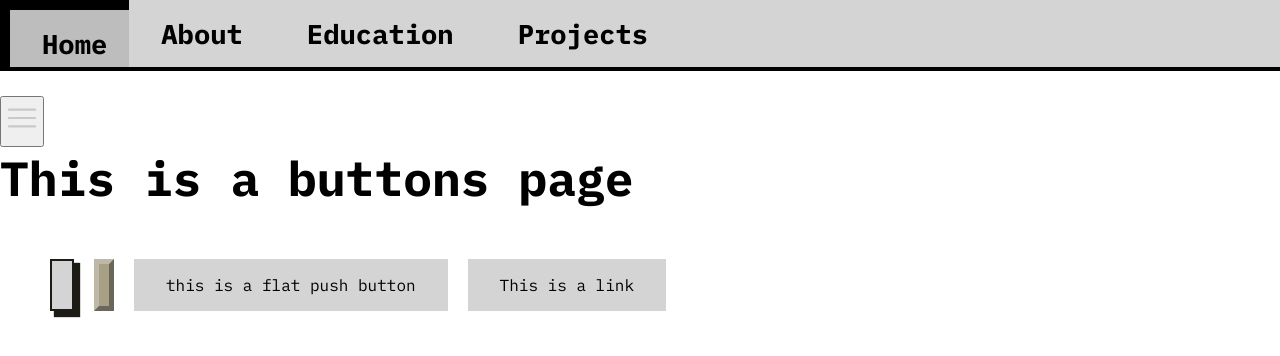
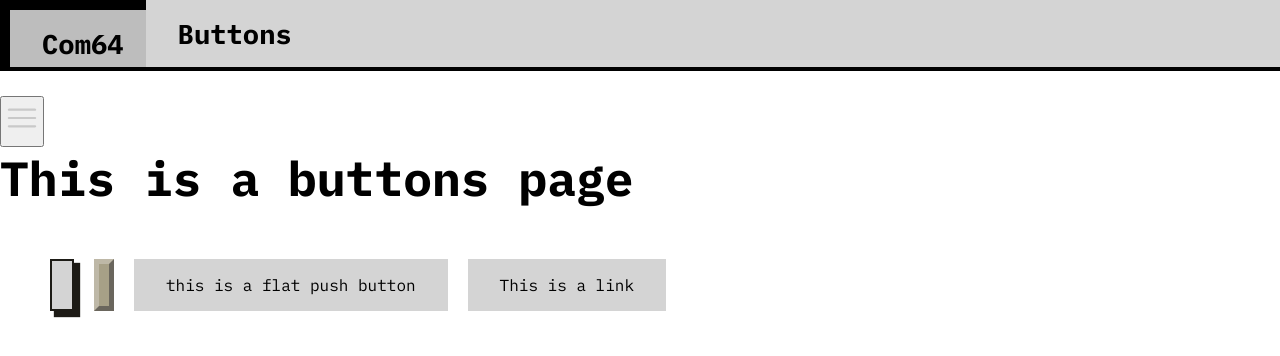
Before and after one commit to TPdkr/tpdkr_sandbox, a React (Vite) app in the folder sandbox/: page /tpdkr_sandbox/buttons in a window 1280 px wide. Shown: the top 356 px of the page. Built offline with nearby package versions, Linux system fonts and the light colour scheme.

Commit message:
dealing with the error messages and trying to make mobile view work

```diff
--- a/sandbox/src/App.jsx
+++ b/sandbox/src/App.jsx
@@ -8,8 +8,8 @@ import Com64 from "./pages/Com64";
 function App() {
   return (
     <div className="App">
-      <Navbar></Navbar>
       <BrowserRouter>
+        <Navbar></Navbar>
         <Routes>
           <Route
             path="/"
--- a/sandbox/src/components/FlatRetroButton.jsx
+++ b/sandbox/src/components/FlatRetroButton.jsx
@@ -3,9 +3,7 @@ import styles from "./FlatRetroButton.module.css";
 export default function RetroButton(props) {
   return (
     <>
-      <button class="retro-button" className={styles.RetroButton}>
-        {props.content}
-      </button>
+      <button className={styles.RetroButton}>{props.content}</button>
     </>
   );
 }
--- a/sandbox/src/components/Navbar.jsx
+++ b/sandbox/src/components/Navbar.jsx
@@ -1,7 +1,9 @@
+import FlatPushButton from "./FlatPushButton";
 import styles from "./Navbar.module.css";
-import { Link } from "react-router-dom";
+import { useState } from "react";
 
 export default function Navbar() {
+  const [isNavVisible, setIsNavVisible] = useState(false);
   return (
     <div>
       <button
@@ -9,6 +11,10 @@ export default function Navbar() {
         aria-label="open sidebar"
         aria-expanded="false"
         aria-controls="navbar"
+        onClick={() => {
+          setIsNavVisible(true);
+          console.log("opening the thing");
+        }}
       >
         <svg
           xmlns="http://www.w3.org/2000/svg"
@@ -21,13 +27,17 @@ export default function Navbar() {
         </svg>
       </button>
 
-      <nav id="navbar" className={styles.Navbar}>
+      <nav
+        id="navbar"
+        className={[styles.Navbar, isNavVisible ? "shown" : ""].join(" ")}
+      >
         <ul>
           <li>
             <button
               id="close-sidebar-button"
               aria-label="close sidebar"
               className={styles.CloseSidebarButton}
+              onClick={() => setIsNavVisible(false)}
             >
               <svg
                 xmlns="http://www.w3.org/2000/svg"
@@ -40,31 +50,24 @@ export default function Navbar() {
               </svg>
             </button>
           </li>
-          <li class="home-li">
-            <a class="active-link" aria-current="page" href="index.html">
-              <h4>Home</h4>
-            </a>
+          <li>
+            <FlatPushButton path="/tpdkr_sandbox/com64">
+              <h4>Com64</h4>
+            </FlatPushButton>
           </li>
           <li>
-            <a href="index.html#main_title">
-              <h4>About</h4>
-            </a>
+            <FlatPushButton path="/tpdkr_sandbox/buttons">
+              <h4>Buttons</h4>
+            </FlatPushButton>
           </li>
-          <li>
-            <a href="index.html#edu_title">
-              <h4>Education</h4>
-            </a>
-          </li>
-          <li>
-            <a href="projects.html">
-              <h4>Projects</h4>
-            </a>
-          </li>
-          <li className={styles.NavbarCover}></li>
         </ul>
       </nav>
 
-      <div id="overlay" onclick="closeSidebar()" aria-hidden="true"></div>
+      <div
+        id="overlay"
+        onClick={() => setIsNavVisible(false)}
+        aria-hidden="true"
+      ></div>
     </div>
   );
 }
--- a/sandbox/src/components/Navbar.module.css
+++ b/sandbox/src/components/Navbar.module.css
@@ -26,40 +26,6 @@ NAVIGATION BAR
 
 .Navbar li {
   display: flex;
-}
-
-.Navbar a {
-  z-index: 10;
-  overflow: hidden;
-  display: flex;
-  text-decoration: none;
-  padding: 1em 2em;
-  color: var(--onSurface);
-  transition: all 150ms ease;
-  background-color: var(--surface);
-}
-
-.Navbar a:hover {
-  overflow: hidden;
-  background-color: var(--surfaceDim);
-  translate: 10px 10px;
-  box-shadow: -10px -10px black;
-}
-
-.Navbar a:active {
-  background-color: var(--surfaceDim);
-  translate: 15px 15px;
-  box-shadow: -15px -15px black;
-}
-
-.Navbar a.active-link {
-  border-bottom: 2px solid var(--onSurface);
-}
-
-.NavbarCover {
-  z-index: 10;
-  background-color: var(--surface);
-  width: 100%;
 }
 
 #open-sidebar-button {
@@ -91,12 +57,6 @@ NAVIGATION BAR
   display: none;
 }
 
-.skip-link:focus {
-  opacity: 1;
-  pointer-events: auto;
-  outline: 3px solid #ffffff;
-}
-
 @media screen and (max-width: 64rem) {
   #open-sidebar-button,
   .CloseSidebarButton {
@@ -124,14 +84,4 @@ NAVIGATION BAR
     width: 100%;
     flex-direction: column;
   }
-  .Navbar a {
-    width: 100%;
-    padding-left: 2.5em;
-  }
-  .Navbar a.active-link {
-    border-bottom: none;
-  }
-  .Navbar .home-li {
-    margin-right: unset;
-  }
 }
--- a/sandbox/src/components/RetroButton.jsx
+++ b/sandbox/src/components/RetroButton.jsx
@@ -3,9 +3,7 @@ import styles from "./RetroButton.module.css";
 export default function RetroButton(props) {
   return (
     <>
-      <button class="retro-button" className={styles.RetroButton}>
-        {props.content}
-      </button>
+      <button className={styles.RetroButton}>{props.content}</button>
     </>
   );
 }
```
